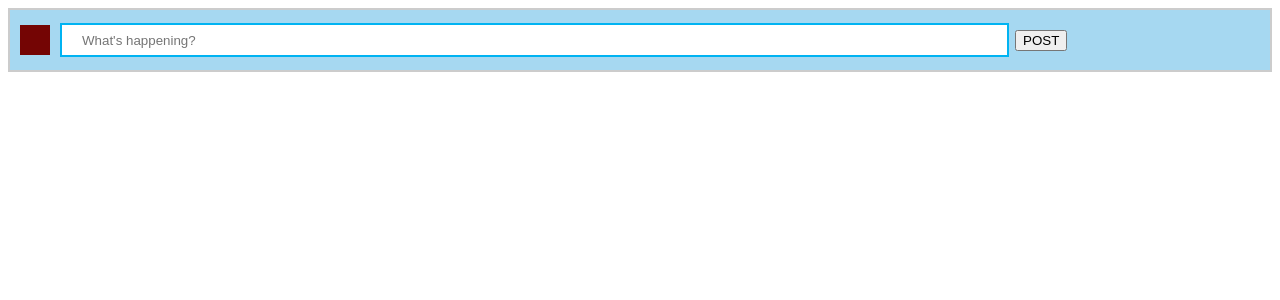
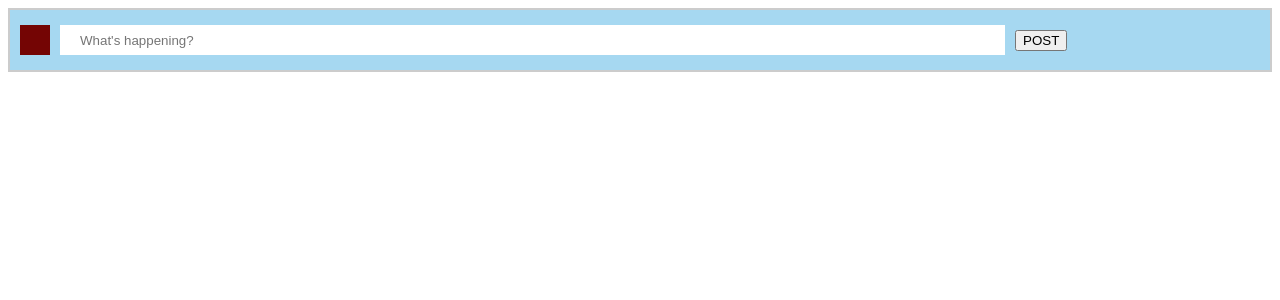
Before and after one commit to ryguybenson/React-week-one, a React app: page / in a window 1280 px wide. Shown: the top 300 px of the page. Built offline with nearby package versions, Linux system fonts and the light colour scheme.

Commit message:
add styling to tasks

```diff
--- a/src/components/Item.jsx
+++ b/src/components/Item.jsx
@@ -21,9 +21,8 @@ function Item(props) {
   };
   return (
     <div style={itemStyles}>
-      <img style={picStyle} src='https://source.unsplash.com/random/75x75' alt="pic"/>
       <div style={contentStyle}>
-        <p>{props.text}</p>
+        <p>- {props.text}</p>
       </div>
     </div>
   );
--- a/src/components/Post.jsx
+++ b/src/components/Post.jsx
@@ -39,7 +39,6 @@ function Post(props) {
   const formStyle = {
     height: '30px',
     width: '100%',
-    border: '2px solid #00b3f2',
     backgroundColor: '#fff'
 
   };
```
